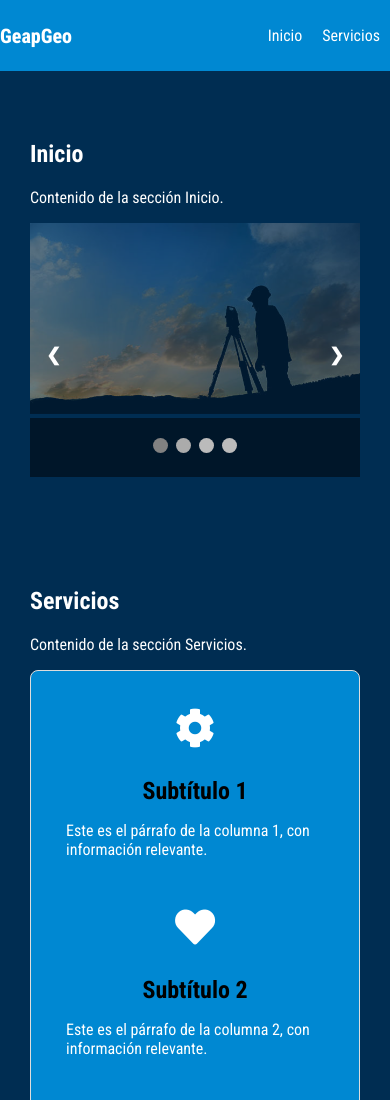
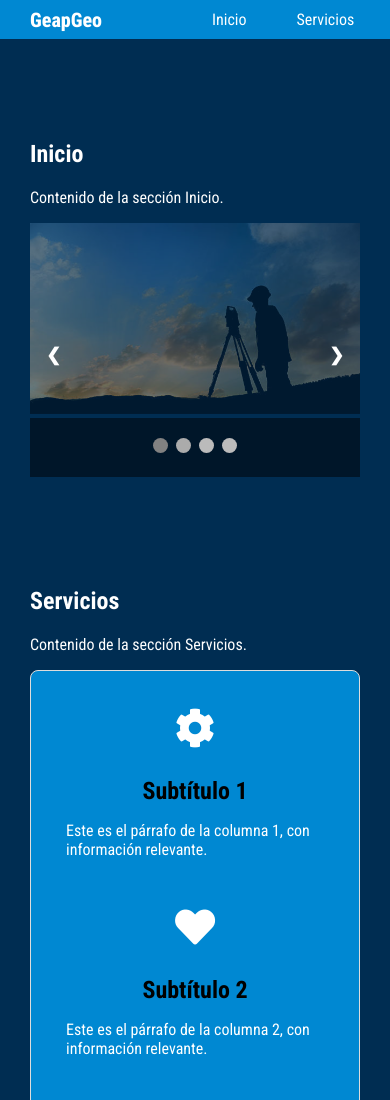
Before and after one commit to Natavica/geapgeo, a plain HTML site: page docs/index.html in a window 390 px wide. Shown: the top 1100 px of the page. Drawn offline with Linux system fonts and the light colour scheme.

Commit message:
ajustes nav

```diff
--- a/docs/css/styles.css
+++ b/docs/css/styles.css
@@ -27,6 +27,7 @@ section h2, section p {
     top: 0;
     left: 0;
     z-index: 1000;
+    border-bottom: 1px solid #002d52;
 }
 
 .navbar img {
@@ -41,11 +42,6 @@ section h2, section p {
     margin: 0 auto;
 }
 
-@media (max-width: 768px) {
-    .navbar__content {
-        min-width: 100%;
-    }
-}
 
 
 .nav-links {
@@ -59,6 +55,19 @@ section h2, section p {
     padding: 10px;
     display: block;
 }
+
+@media (max-width: 768px) {
+    .navbar__content {
+        min-width: 100%;
+    }
+    .navbar__content a {
+        margin-left: 30px;
+    }
+    .nav-links {
+        margin: 0 30px;
+    }
+}
+
 
 .slider-container {
     position: relative;
```
